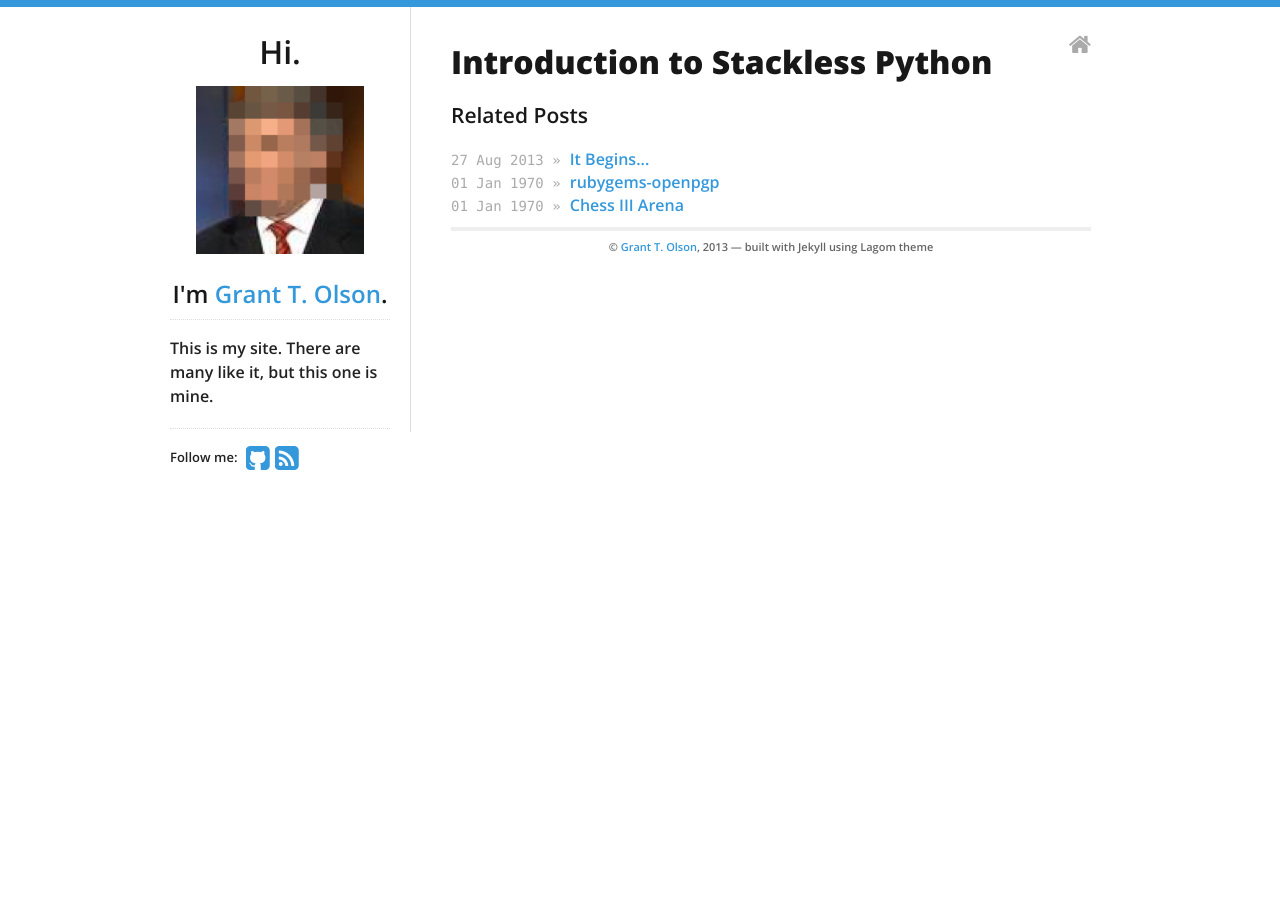
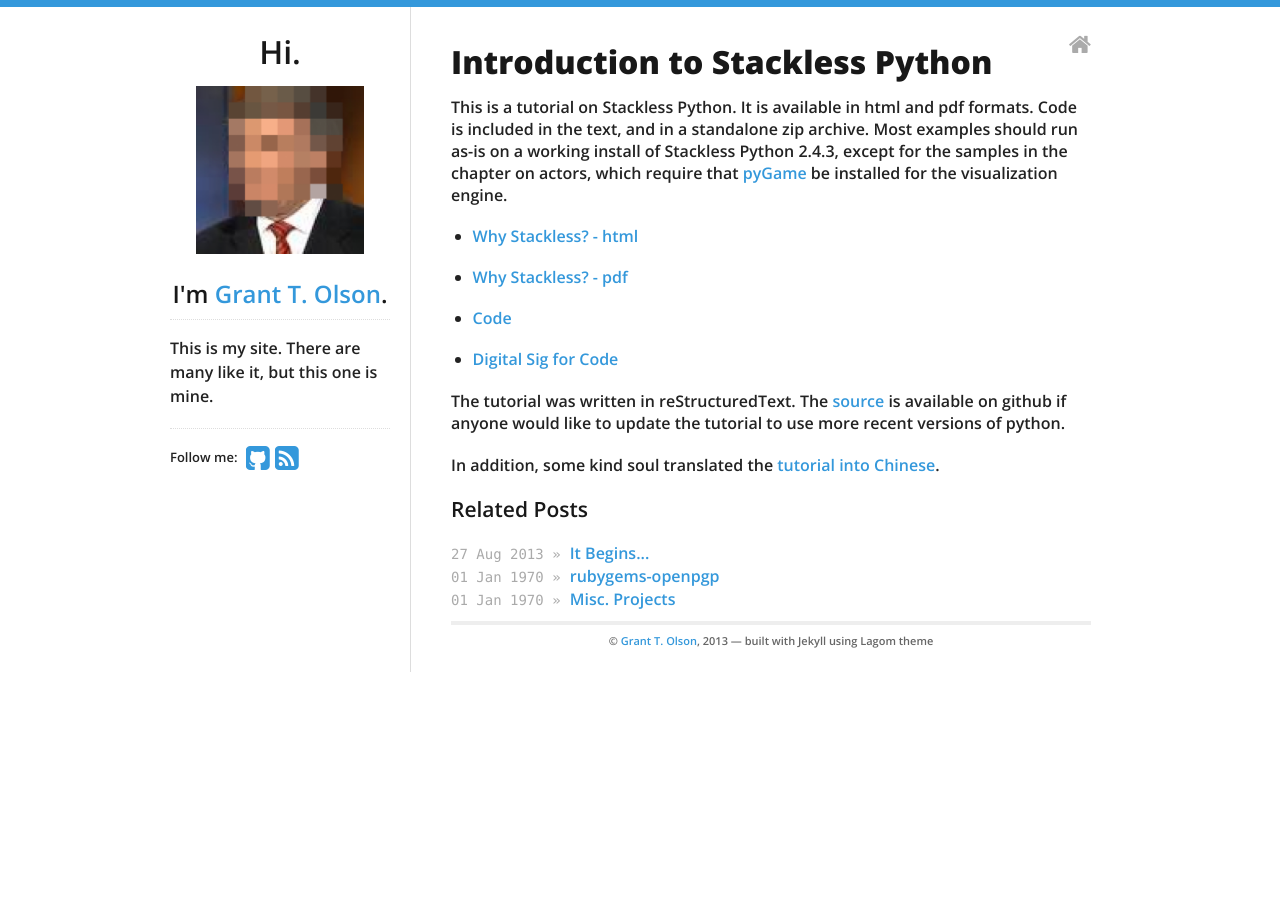
Before and after one commit to grant-olson/grant-olson.github.io, a Jekyll site: the page built from _posts/1970-01-01-introduction-to-stackless-python.md, in a window 1280 px wide. Built offline with Jekyll 4.4.1, drawn with Linux system fonts in a browser that asks for light colours.

Commit message:
more project pages

```diff
--- a/_posts/1970-01-01-introduction-to-stackless-python.md
+++ b/_posts/1970-01-01-introduction-to-stackless-python.md
@@ -4,3 +4,26 @@ title: Introduction to Stackless Python
 category: projects
 description: An in-depth tutorial for Stackless Python
 ---
+
+This is a tutorial on Stackless Python. It is available in html and
+pdf formats. Code is included in the text, and in a standalone zip
+archive. Most examples should run as-is on a working install of
+Stackless Python 2.4.3, except for the samples in the chapter on
+actors, which require that [pyGame](http://www.pygame.org) be
+installed for the visualization engine.
+
+* [Why Stackless? - html](/files/why_stackless.html)
+
+* [Why Stackless? - pdf](/files/why_stackless.pdf)
+
+* [Code](/files/why_stackless_code.zip)
+
+* [Digital Sig for Code](/files/why_stackless_code.zip.sig)
+
+The tutorial was written in reStructuredText.  The
+[source](https://github.com/grant-olson/why_stackless) is available on
+github if anyone would like to update the tutorial to use more recent
+versions of python.
+
+In addition, some kind soul translated the [tutorial into
+Chinese](http://islab.org/stackless/2007/stackless.html).
```
Also changed, not shown: _posts/1970-01-01-chess-iii-arena.md (+1 -5 lines), _posts/1970-01-01-misc.md (added, +104 -0 lines).
